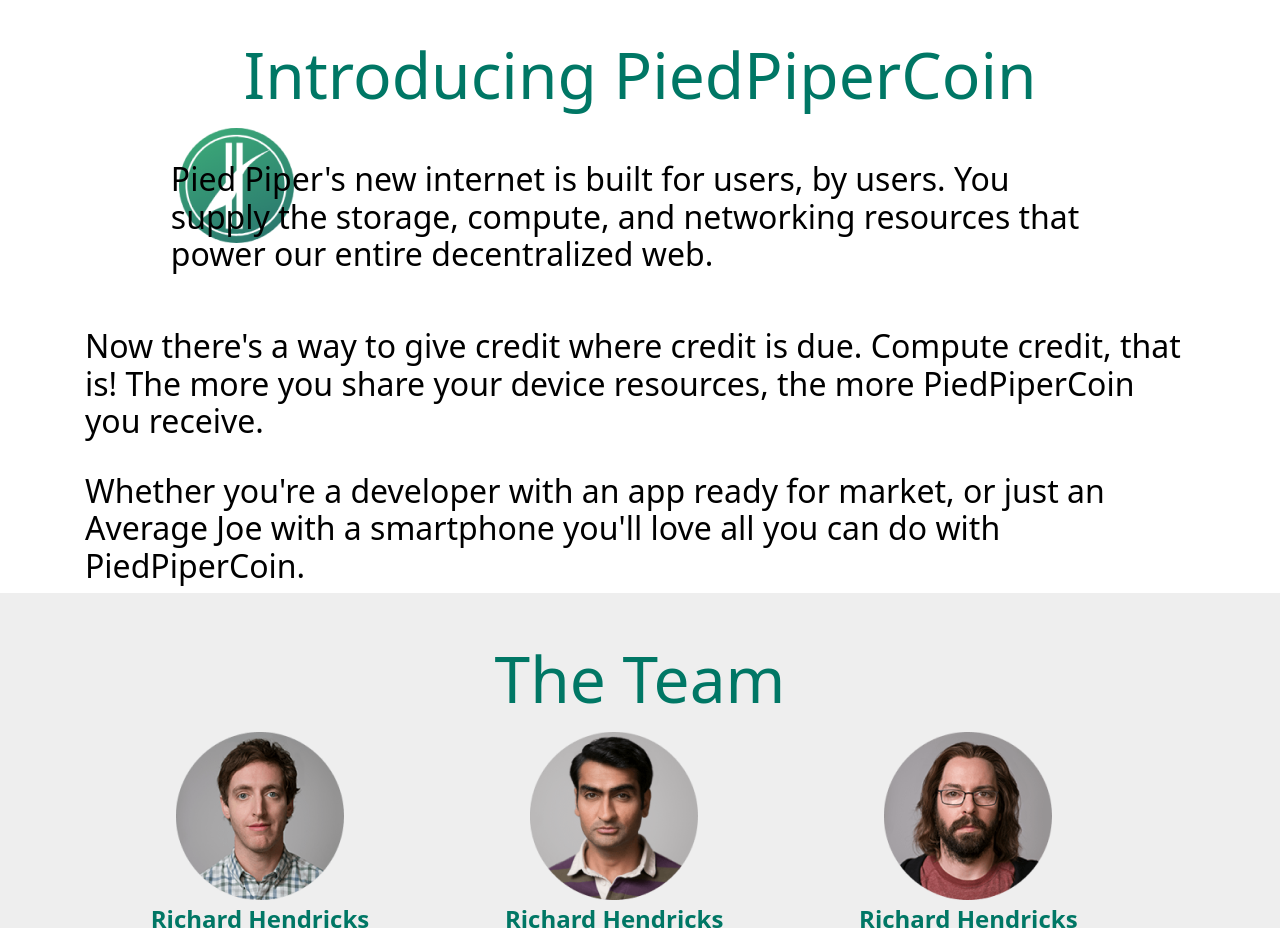
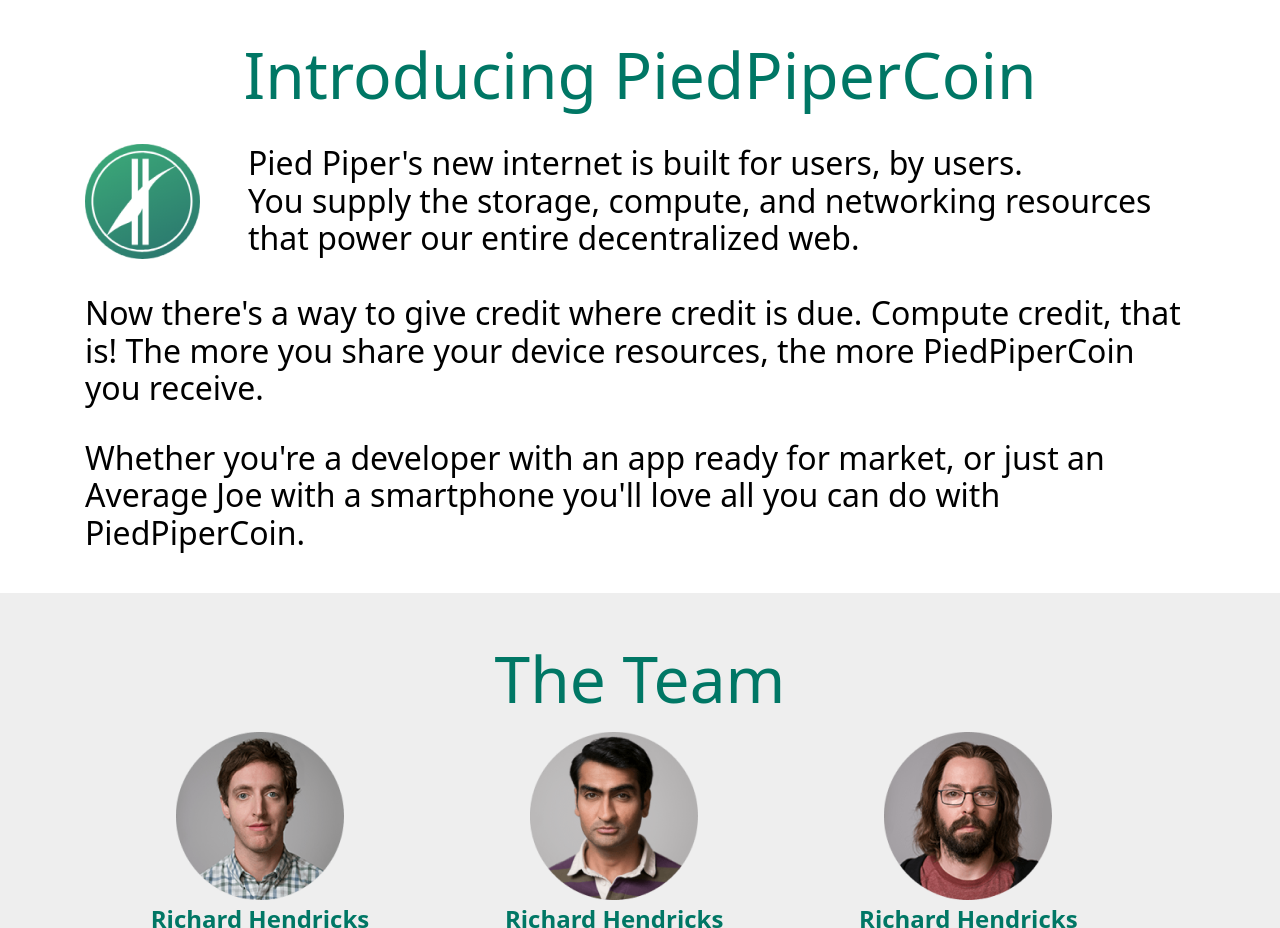
Before and after one commit to MadFrek/First-website-Figma, a plain HTML site: page index.html in a window 1280 px wide. Shown: the part 1700-2628 px from the top of the page. Drawn offline with Linux system fonts and the light colour scheme.

Commit message:
fixed by me

```diff
--- a/index.html
+++ b/index.html
@@ -40,7 +40,7 @@
                 </p>
                 <p>What was built to be the ultimate platform for the free sharing of knowledge has turned into a money-hungry monster feasting on our privacy and freedom.
                 </p>
-                <p>But fear not, for Pied Piper has the answer! And it’s simple:
+                <p>But fear not, for Pied Piper has the answer! And it’s simple:<br>
                     An autonomous peer-to-peer network featuring distributed storage powered by universal compression, accelerated scheduling allocation, and end-to-end encryption.
                 </p>
                 <p>Put even simpler — <b>it’s the internet, completely decentralized.</b></p>
@@ -53,9 +53,9 @@
         </div>
         <div class="ppc">
             <h2>Introducing PiedPiperCoin</h2>
+            <div class="ppc__text">
             <img class="ppc__logo" src="images/icons/PPCLogo.png" aspect-ratio: auto 115px / 115px alt="PPCLogo">
-            <div class="ppc__text">
-                <p>Pied Piper's new internet is built for users, by users.
+                <p>Pied Piper's new internet is built for users, by users.<br>
                     You supply the storage, compute, and networking resources that power our entire decentralized web.</p>
             </div>
             <div class="ppc__next__text">
--- a/styles/style.css
+++ b/styles/style.css
@@ -117,18 +117,20 @@
 }
 
 .ppc__logo {
-    position: relative;
     float: left;
-    left: 14vw;
     width: 115px;
     height: 115px;
+    margin-right: 48px;
 }
 
 .ppc__text {
-    position: relative;
-    float:right;
-    right: 14vw;
-    width: 930px;
+    width: 1110px;
+    margin-left: auto;
+    margin-right: auto;
+}
+
+.ppc__text p {
+    width: 1110px;
     height: 110px;
 }
 
@@ -136,7 +138,7 @@
     width: 1110px;
     height: 223px;
     line-height: 37.5px;
-    margin-top: 215px;
+    margin-top: 40px;
     margin-left: auto;
     margin-right: auto;
 }
```
